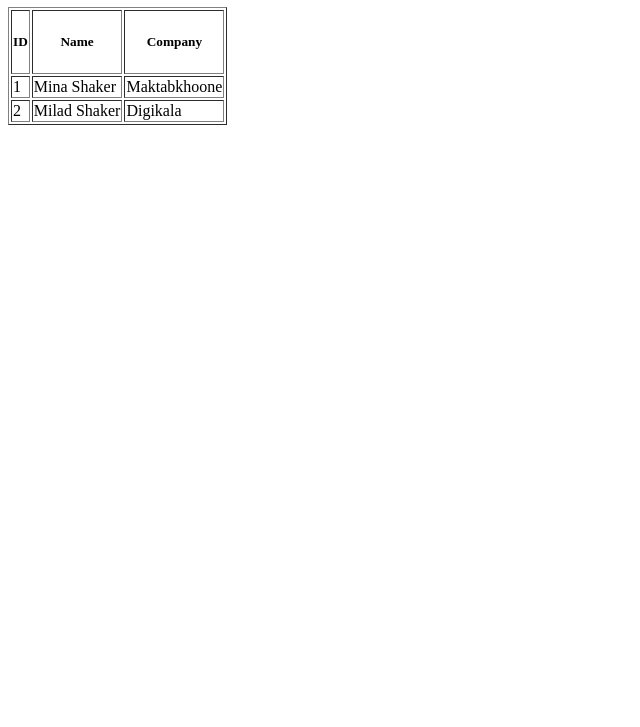
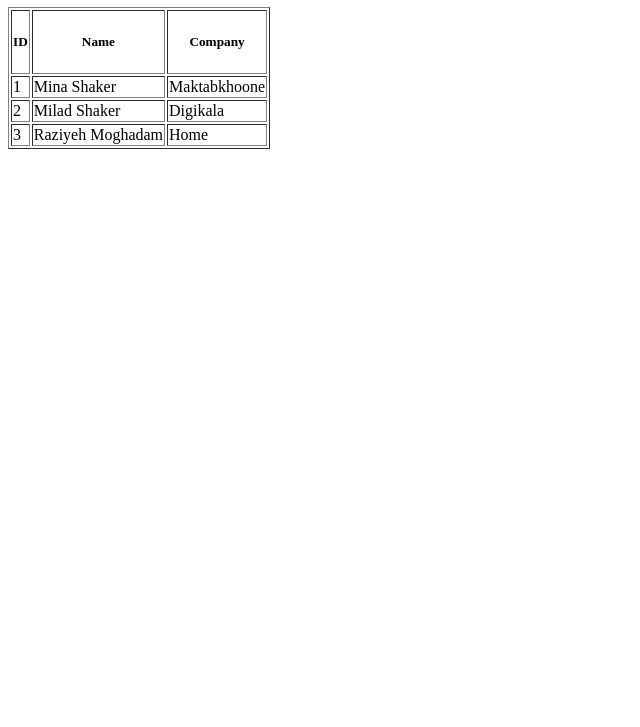
Before and after one commit to minashaker77/html, a plain HTML site: page 6.html in a window 1280 px wide. Shown: the part 73-800 px from the top of the page, without its empty margins (0-640 px from the left). Drawn offline with Linux system fonts and the light colour scheme.

Commit message:
add another row

```diff
--- a/6.html
+++ b/6.html
@@ -25,6 +25,11 @@
                     <td>Milad Shaker</td>
                     <td>Digikala</td>
                 </tr>
+                <tr>
+                    <td>3</td>
+                    <td>Raziyeh Moghadam</td>
+                    <td>Home</td>
+                </tr>
             </tbody>
         </table>
     </body>
```
